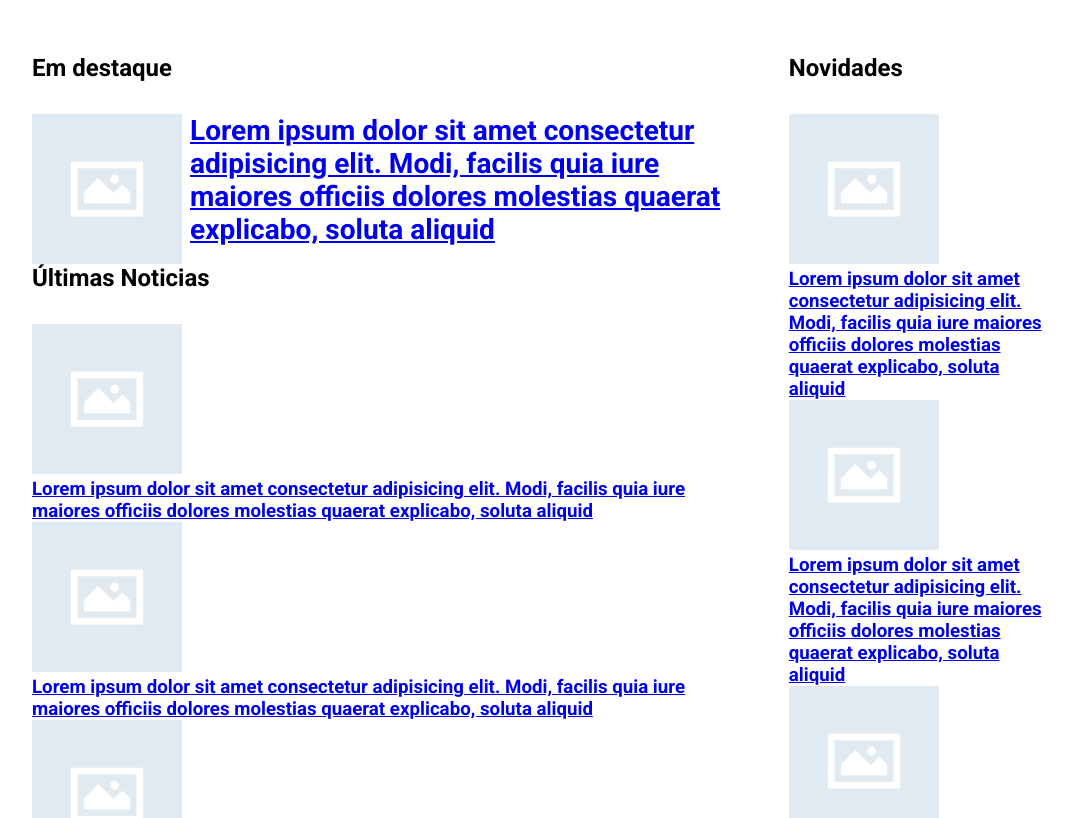
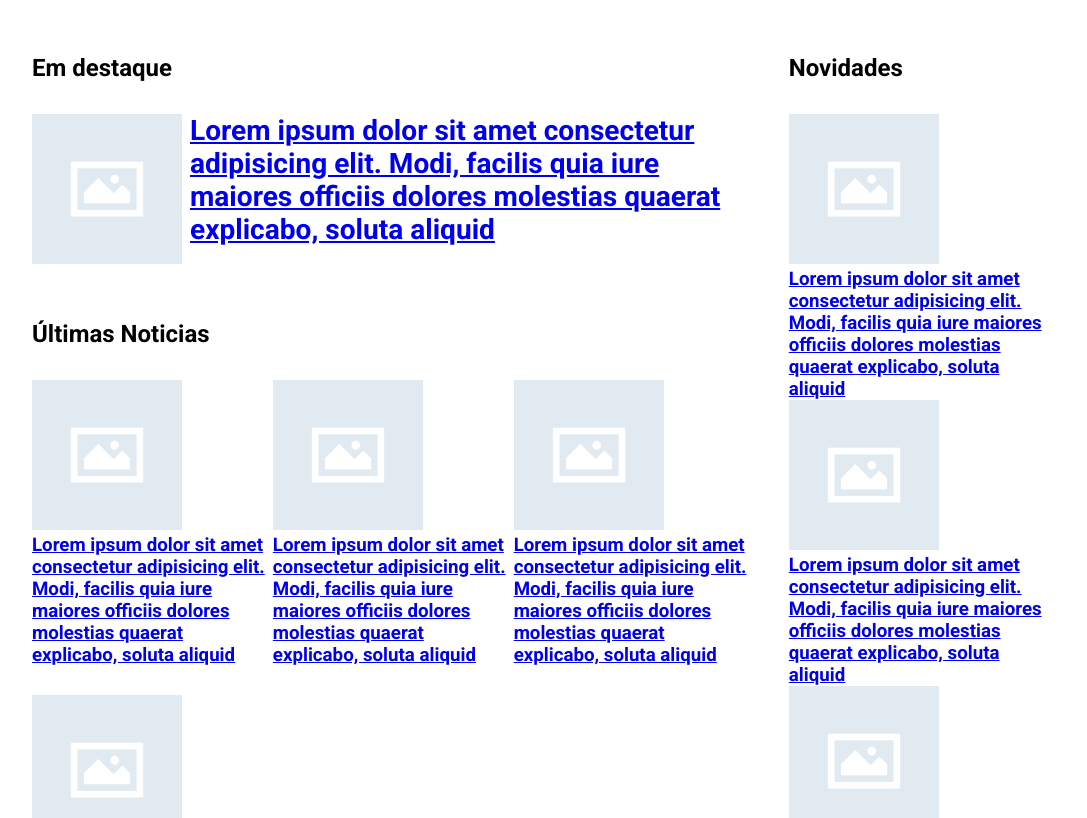
Before and after one commit to SaraMonique13/Java-Ebac, a plain HTML site: page css-responsivo/index.html in a window 1280 px wide. Shown: the part 112-930 px from the top of the page, without its empty margins (96-1183 px from the left). Drawn offline with Linux system fonts and the light colour scheme.

Commit message:
Update style.css

```diff
--- a/css-responsivo/style.css
+++ b/css-responsivo/style.css
@@ -75,6 +75,10 @@ img{
     max-width: 100%;
 }
 
+.destaque{
+    margin-bottom: 56px;
+}
+
 .destaque .noticia a{
     display: flex;
     font-size: 1.5em;
@@ -95,3 +99,10 @@ aside{
 aside.noticia{
     margin-bottom: 24px;
 }
+
+.noticias{
+    display: grid;
+    grid-template-columns: repeat(3, 32.6%);
+    column-gap: 1%;
+    row-gap: 5%;
+}
```
